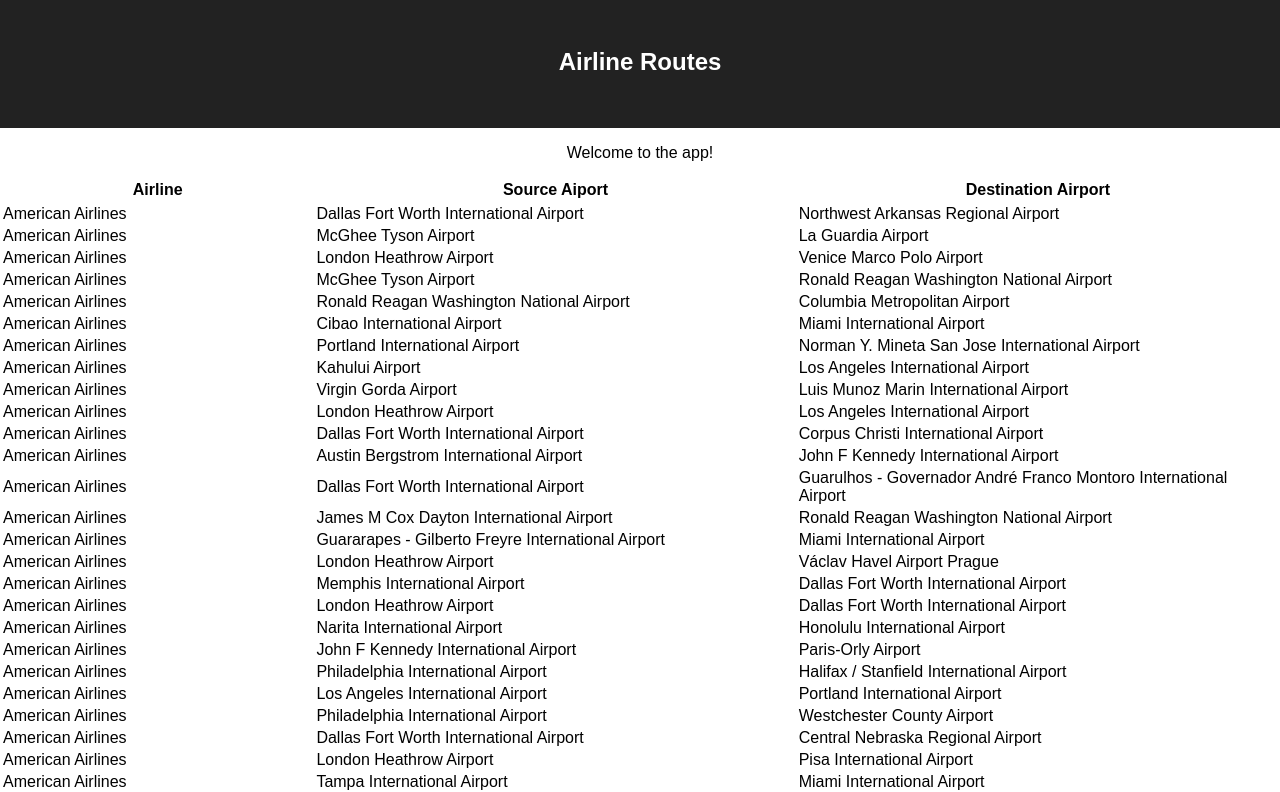
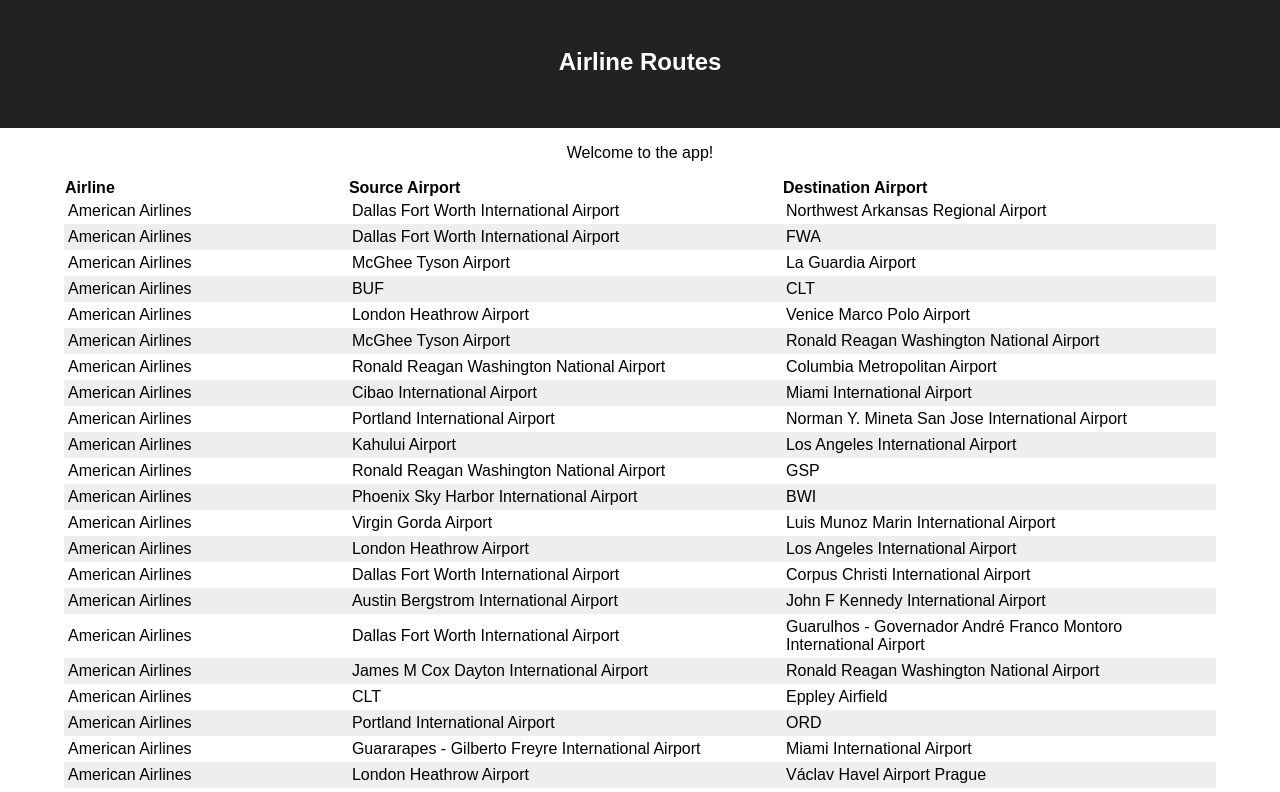
Before and after one commit to gudsson/airline-app, a React (Create React App) app: page / in a window 1280 px wide. Shown: the top 792 px of the page. Built offline with nearby package versions, Linux system fonts and the light colour scheme.

Commit message:
extract table component

```diff
--- a/src/App.js
+++ b/src/App.js
@@ -1,10 +1,22 @@
 import React, { Component } from 'react';
 import './App.css';
-// const data = require('./data')
 import data from './data'
 import { getAirlineById, getAirportByCode } from './data'
+import Table from './components/Table'
 
-const App = () => (
+const App = () => {
+  const columns = [
+    {name: 'Airline', property: 'airline'},
+    {name: 'Source Airport', property: 'src'},
+    {name: 'Destination Airport', property: 'dest'},
+  ];
+
+  function formatValue(property, value) {
+    if (property === 'airline') return getAirlineById(value)
+    return getAirportByCode(value)
+  }
+
+  return (
     <div className="app">
       <header className="header">
         <h1 className="title">Airline Routes</h1>
@@ -14,7 +26,8 @@
           Welcome to the app!
         </p>
       </section>
-  <table>
+      <Table className="routes-table" columns={columns} rows={data.routes} format={formatValue} />
+      {/* <table>
         <thead>
           <tr>
             <th>Airline</th>
@@ -36,10 +49,10 @@
               </tr>
             )
           })}
-      {console.log(data)}
         </tbody>
-  </table>
+      </table> */}
     </div>
   )
+}
 
 export default App;
--- /dev/null
+++ b/src/components/Table.js
@@ -0,0 +1,24 @@
+import React from 'react'
+
+const Table = ({ className, columns, rows, format }) => {
+  return (
+    <table className={className}>
+      <thead>
+        <tr>
+          {columns.map(column =>
+            <th>{column.name}</th>
+          )}
+        </tr>
+      </thead>
+      <tbody>
+        {rows.map((row, idx) =>
+          <tr key={idx}>{columns.map(column =>
+            <td>{format(column.property, row[column.property])}</td>
+          )}</tr>
+        )}
+      </tbody>
+    </table>
+  )
+}
+
+export default Table
--- a/src/data.js
+++ b/src/data.js
@@ -1347,7 +1347,7 @@
 export const getAirportByCode = (code) => {
   const airport =  airports.find(airport => airport.code === code)
   if (!airport) console.log(code)
-  return (airport) ? airport.name : null
+  return (airport) ? airport.name : code
 }
 
 export default {routes, airlines, airports};
```
Lines whose indentation alone changed are shown as unchanged.
